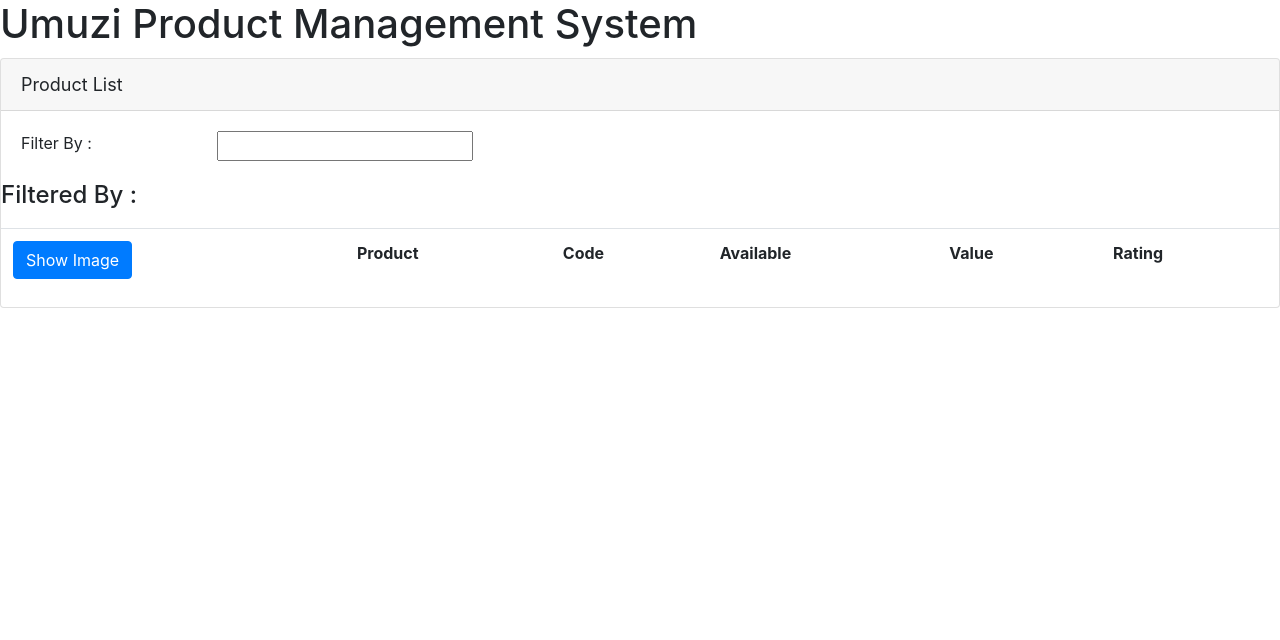
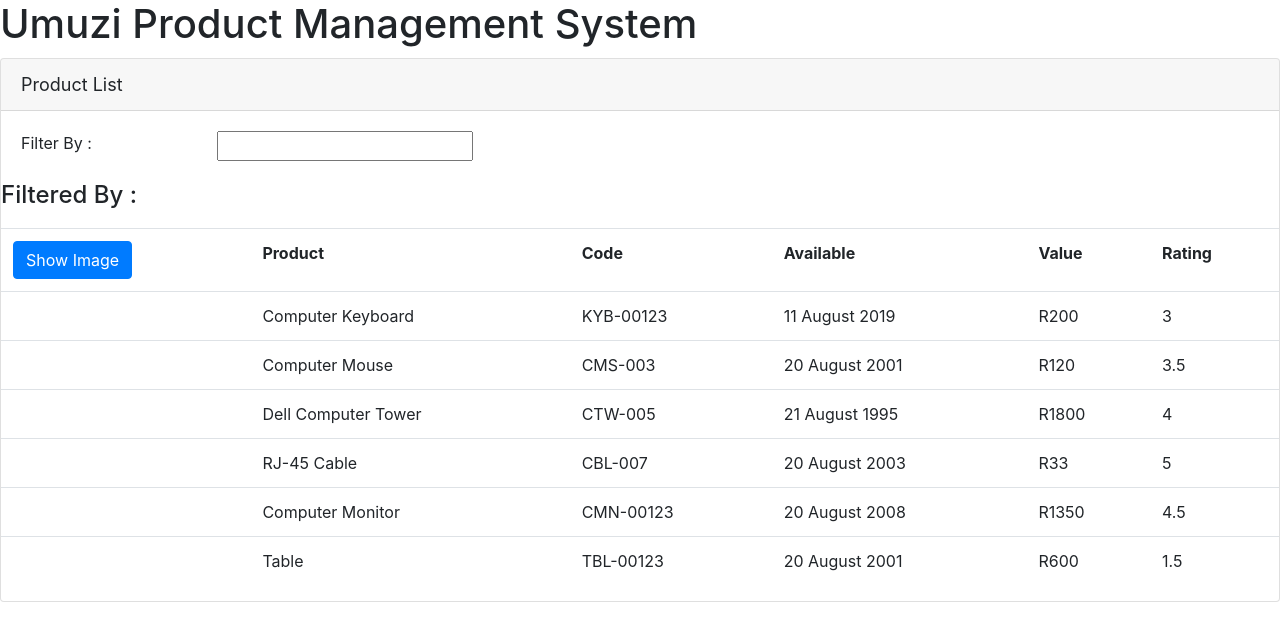
Before and after one commit to 0nk3/umuzi-pms, an Angular app: page / in a window 1280 px wide. Shown: the top 640 px of the page. Built offline with nearby package versions, Linux system fonts and the light colour scheme.

Commit message:
insert products into the table of products and display

```diff
--- a/src/app/products/product-list.component.html
+++ b/src/app/products/product-list.component.html
@@ -29,8 +29,16 @@
         <th>Value</th>
         <th>Rating</th>
       </tr>
-
-      <tbody></tbody>
+      <tbody>
+        <tr *ngFor="let product of products">
+          <td></td>
+          <td>{{ product.productName }}</td>
+          <td>{{ product.productCode }}</td>
+          <td>{{ product.releaseDate }}</td>
+          <td>R{{ product.price }}</td>
+          <td>{{ product.starRating }}</td>
+        </tr>
+      </tbody>
     </table>
   </div>
 </div>
--- a/src/app/products/product-list.component.ts
+++ b/src/app/products/product-list.component.ts
@@ -11,7 +11,7 @@
       productId: 2,
       productName: 'Computer Keyboard',
       productCode: 'KYB-00123',
-      releaseate: '11 August 2019',
+      releaseDate: '11 August 2019',
       description: 'Old School Machanical Keyboard',
       price: 200,
       starRating: 3,
@@ -21,7 +21,7 @@
       productId: 3,
       productName: 'Computer Mouse',
       productCode: 'CMS-003',
-      releaseate: '20 August 2001',
+      releaseDate: '20 August 2001',
       description: 'Standard Computer Mouse',
       price: 120,
       starRating: 3.5,
@@ -31,18 +31,17 @@
       productId: 5,
       productName: 'Dell Computer Tower',
       productCode: 'CTW-005',
-      releaseate: '21 August 1995',
+      releaseDate: '21 August 1995',
       description: 'Standard Dell Mini Tower',
       price: 1800,
       starRating: 4,
       imageURL: 'assets/images/tower.jpg',
     },
-    ,
     {
       productId: 7,
       productName: 'RJ-45 Cable',
       productCode: 'CBL-007',
-      releaseate: '20 August 2003',
+      releaseDate: '20 August 2003',
       description: 'Standard RJ-45 Internet Cable',
       price: 33,
       starRating: 5,
@@ -52,7 +51,7 @@
       productId: 11,
       productName: 'Computer Monitor',
       productCode: 'CMN-00123',
-      releaseate: '20 August 2008',
+      releaseDate: '20 August 2008',
       description: 'Samsung Computer Monitor',
       price: 1350,
       starRating: 4.5,
@@ -62,7 +61,7 @@
       productId: 13,
       productName: 'Table',
       productCode: 'TBL-00123',
-      releaseate: '20 August 2001',
+      releaseDate: '20 August 2001',
       description: 'Standard Table',
       price: 600,
       starRating: 1.5,
```
